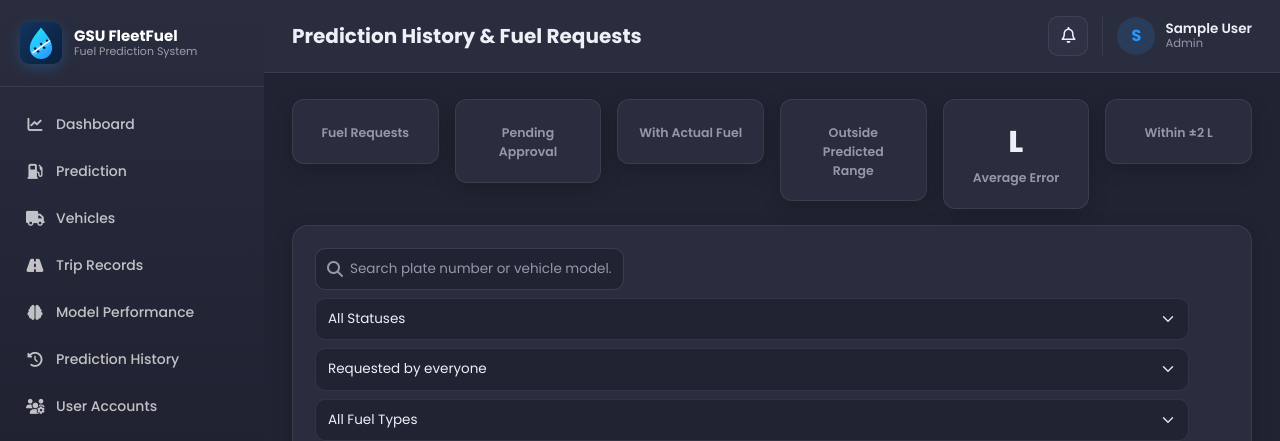
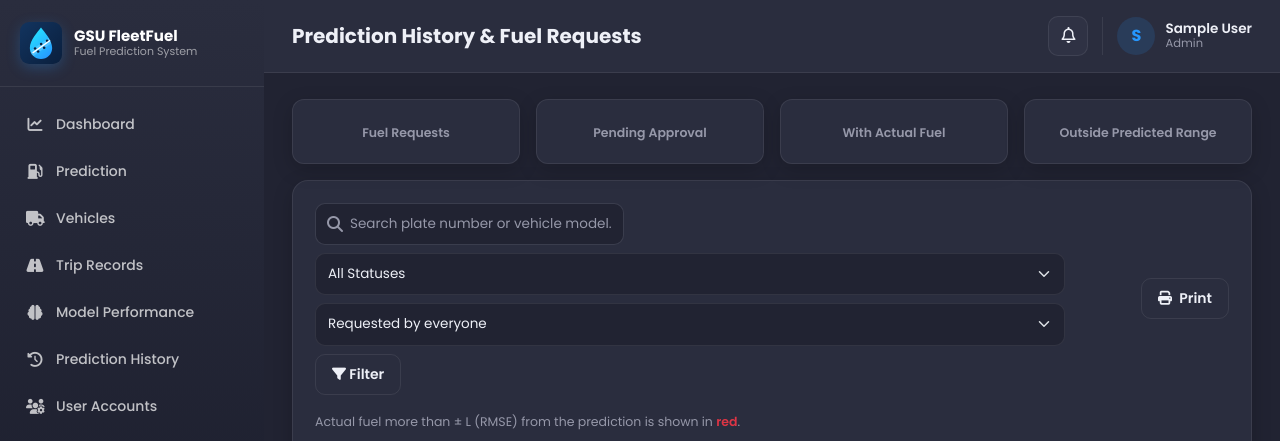
Before and after one commit to WARRENGANIA5/fleetfuel, a Flask app: template templates/prediction_history.html in a window 1280 px wide. Shown: the top 441 px of the page. Run offline with Flask 3, Linux system fonts and the light colour scheme; the template is opened without the code that fills it, so the values that code supplies are empty; the visitor is signed in with stand-in values (Sample User, id 1); some libraries are stand-ins or nearby versions.

Commit message:
Tidy Prediction History: drop repeated tiles and the fuel-type filter
The Average Error and Within ±2 L tiles repeated Model Performance, and the
fuel-type filter did nothing (every fleet vehicle is diesel). The server no
longer computes them.

Co-Authored-By: Claude Opus 5.5 <noreply@anthropic.com>

```diff
--- a/app.py
+++ b/app.py
@@ -917,7 +917,6 @@ def back_to_list(endpoint):
 
 def prediction_history_data(args):
     q = (args.get("q") or "").strip()
-    fuel_type = args.get("fuel_type", "")
     status = args.get("status", "")
     try:
         page = max(int(args.get("page") or 1), 1)
@@ -947,8 +946,6 @@ def prediction_history_data(args):
                 else ["Vehicle deleted"]
             if not any(needle in part.lower() for part in label):
                 return False
-        if fuel_type in FUEL_TYPES and p["fuel_type"] != fuel_type:
-            return False
         if status in ("pending", "approved", "rejected") and p["approval_status"] != status:
             return False
         return not mine or p["user_id"] == session.get("user_id")
@@ -958,8 +955,6 @@ def prediction_history_data(args):
 
     errors_l = [abs(float(p["predicted_fuel"]) - float(p["actual_fuel"])) for p in matching if p["actual_fuel"] is not None]
     stats = {"total": len(matching), "with_actual": len(errors_l),
-             "mae": sum(errors_l) / len(errors_l) if errors_l else None,
-             "within2": sum(e <= 2 for e in errors_l) / len(errors_l) if errors_l else None,
              "pending": sum(p["approval_status"] == "pending" for p in matching),
              "outside": sum(e > tolerance for e in errors_l)}
     total = int(stats["total"] or 0)
@@ -1000,14 +995,12 @@ def prediction_history_data(args):
     with_actual = int(stats["with_actual"] or 0)
     summary = {
         "total": total, "with_actual": with_actual,
-        "mae": f"{float(stats['mae']):.2f}" if stats["mae"] is not None else "—",
-        "within2": f"{float(stats['within2']) * 100:.0f}%" if stats["within2"] is not None else "—",
         "pending": int(stats["pending"] or 0),
         "outside": int(stats["outside"] or 0),
         "tolerance": f"{tolerance:.2f}",
     }
     return {"predictions": records, "page": page, "total_pages": total_pages, "summary": summary,
-            "q": q, "fuel_type": fuel_type if fuel_type in FUEL_TYPES else "",
+            "q": q,
             "status": status if status in ("pending", "approved", "rejected") else "",
             "is_admin": session.get("role") == "admin", "mine": mine}
 
--- a/templates/prediction_history.html
+++ b/templates/prediction_history.html
@@ -4,7 +4,7 @@
 
 {% block content %}
 <div class="row g-3 mb-3">
-{% set tile_col = "col-6 col-md-4 col-xl-2" if is_admin else "col-6 col-md-3" %}
+{% set tile_col = "col-6 col-md-3" %}
   <div class="{{ tile_col }}">
     <div class="metric-tile card-surface"><div class="metric-value" id="histTotal">{{ summary.total }}</div><div class="metric-label">Fuel Requests</div></div>
   </div>
@@ -17,14 +17,6 @@
   <div class="{{ tile_col }}">
     <div class="metric-tile card-surface"><div class="metric-value" id="histOutside">{{ summary.outside }}</div><div class="metric-label">Outside Predicted Range</div></div>
   </div>
-  {% if is_admin %}{# model accuracy figures: the administrator's Model Performance view #}
-  <div class="{{ tile_col }}">
-    <div class="metric-tile card-surface"><div class="metric-value"><span id="histMae">{{ summary.mae }}</span> L</div><div class="metric-label">Average Error</div></div>
-  </div>
-  <div class="{{ tile_col }}">
-    <div class="metric-tile card-surface"><div class="metric-value" id="histWithin2">{{ summary.within2 }}</div><div class="metric-label">Within ±2 L</div></div>
-  </div>
-  {% endif %}
 </div>
 
 <div class="card-surface">
@@ -46,11 +38,6 @@
         <option value="1" {{ 'selected' if mine }}>My requests</option>
       </select>
       {% endif %}
-      <select name="fuel_type" class="form-select" onchange="this.form.submit()">
-        <option value="">All Fuel Types</option>
-        <option value="Diesel" {{ 'selected' if fuel_type=='Diesel' }}>Diesel</option>
-        <option value="Gasoline" {{ 'selected' if fuel_type=='Gasoline' }}>Gasoline</option>
-      </select>
       <button class="btn btn-outline-navy" type="submit"><i class="fa-solid fa-filter"></i> Filter</button>
       <span class="live-badge no-print" id="histLive"><span class="live-dot"></span><span id="histLiveText">Live</span></span>
     </form>
@@ -144,7 +131,7 @@
             </div>
             <label class="form-label">Fuel to release if approved (L)</label>
             <input type="number" step="0.01" min="0.01" max="1000" class="form-control mb-1" name="approved_fuel" id="approvedFuelInput">
-            <div class="form-text mb-3">Starts at the predicted figure; adjust if needed. The predicted range is the reference.</div>
+            <div class="form-text mb-3">Starts at the predicted fuel.</div>
             <label class="form-label">Note (optional)</label>
             <input class="form-control" name="review_note" maxlength="255" placeholder="e.g. Approved as requested">
           </div>
@@ -217,7 +204,7 @@ function renderRows(list) {
 function renderSummary(s) {
   const set = function (id, v) { const el = document.getElementById(id); if (el) el.textContent = v; };
   set('histTotal', s.total); set('histPending', s.pending); set('histWithActual', s.with_actual);
-  set('histOutside', s.outside); set('histMae', s.mae); set('histWithin2', s.within2); set('histTol', s.tolerance);
+  set('histOutside', s.outside); set('histTol', s.tolerance);
 }
 
 // Review: the fuel to release starts at the predicted figure (or the value already approved).
```
